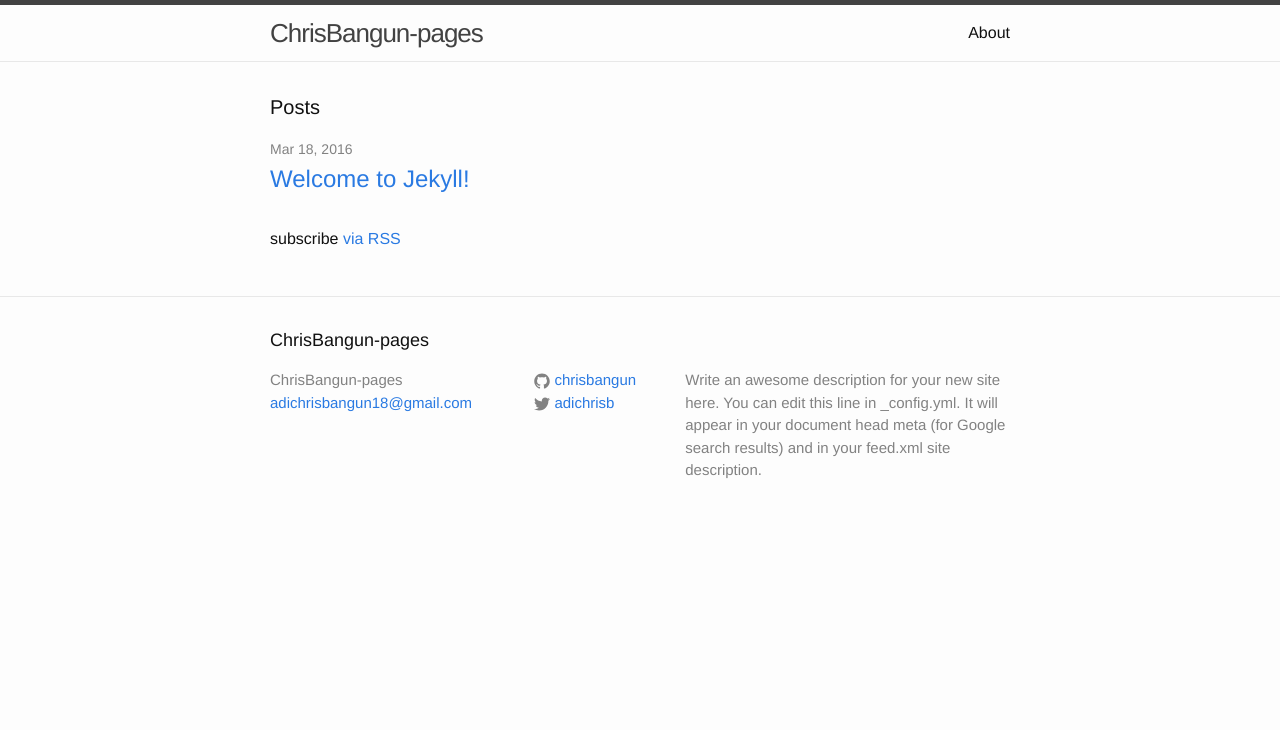
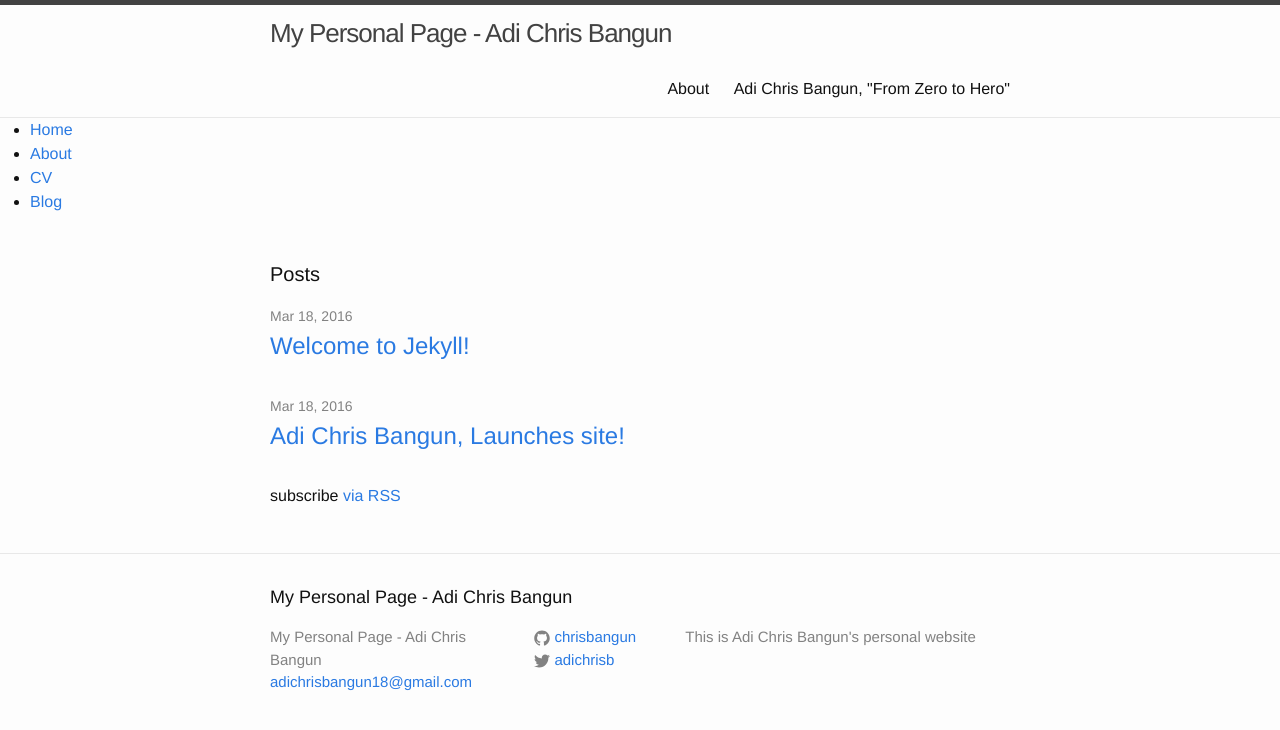
Before and after one commit to chrisbangun/chrisbangun.github.io, a Jekyll site: the page built from index.html, in a window 1280 px wide. Shown: the top 730 px of the page. Built offline with Jekyll 4.4.1, drawn with Linux system fonts in a browser that asks for light colours.

Commit message:
Modifying default.html. Adding a new blog on _posts/

```diff
--- a/_config.yml
+++ b/_config.yml
@@ -1,10 +1,8 @@
 # Site settings
-title: ChrisBangun-pages
+title: My Personal Page - Adi Chris Bangun
 email: adichrisbangun18@gmail.com
 description: > # this means to ignore newlines until "baseurl:"
-  Write an awesome description for your new site here. You can edit this
-  line in _config.yml. It will appear in your document head meta (for
-  Google search results) and in your feed.xml site description.
+  This is Adi Chris Bangun's personal website
 baseurl: "" # the subpath of your site, e.g. /blog/
 url: "http://chrisbangun.github.io"
 twitter_username: adichrisb
--- a/_layouts/default.html
+++ b/_layouts/default.html
@@ -6,7 +6,14 @@
   <body>
 
     {% include header.html %}
-
+    <nav>
+      <ul>
+        <li><a href="/">Home</a></li>
+        <li><a href="/about">About</a></li>
+        <li><a href="/cv">CV</a></li>
+        <li><a href="/blog">Blog</a></li>
+      </ul>
+    </nav>
     <div class="page-content">
       <div class="wrapper">
         {{ content }}
--- a/index.html
+++ b/index.html
@@ -1,5 +1,6 @@
 ---
 layout: default
+title: Adi Chris Bangun, "From Zero to Hero"
 ---
 
 <div class="home">
@@ -8,6 +9,7 @@
 
   <ul class="post-list">
     {% for post in site.posts %}
+
       <li>
         <span class="post-meta">{{ post.date | date: "%b %-d, %Y" }}</span>
 
```
Also changed, not shown: _posts/2016-03-18-Adi-site-launched.md (added, +7 -0 lines).
